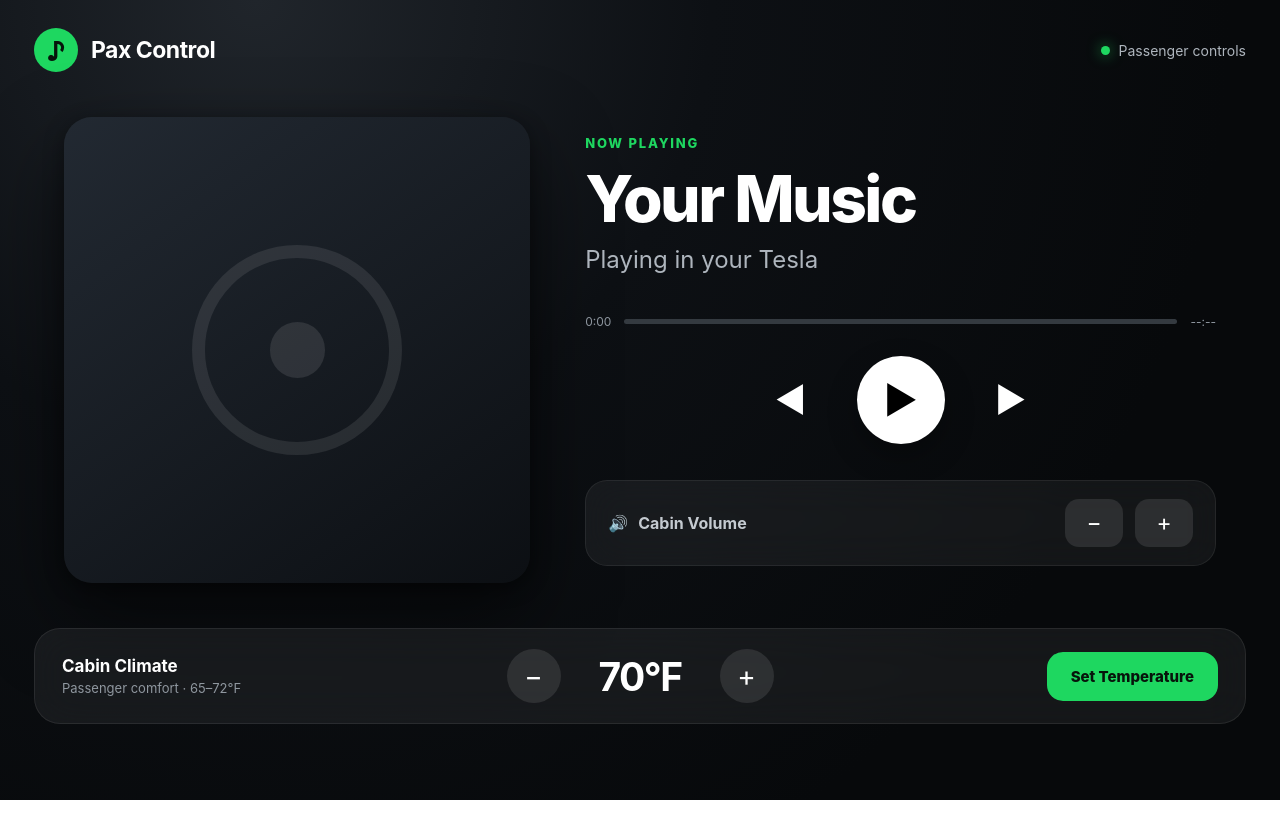
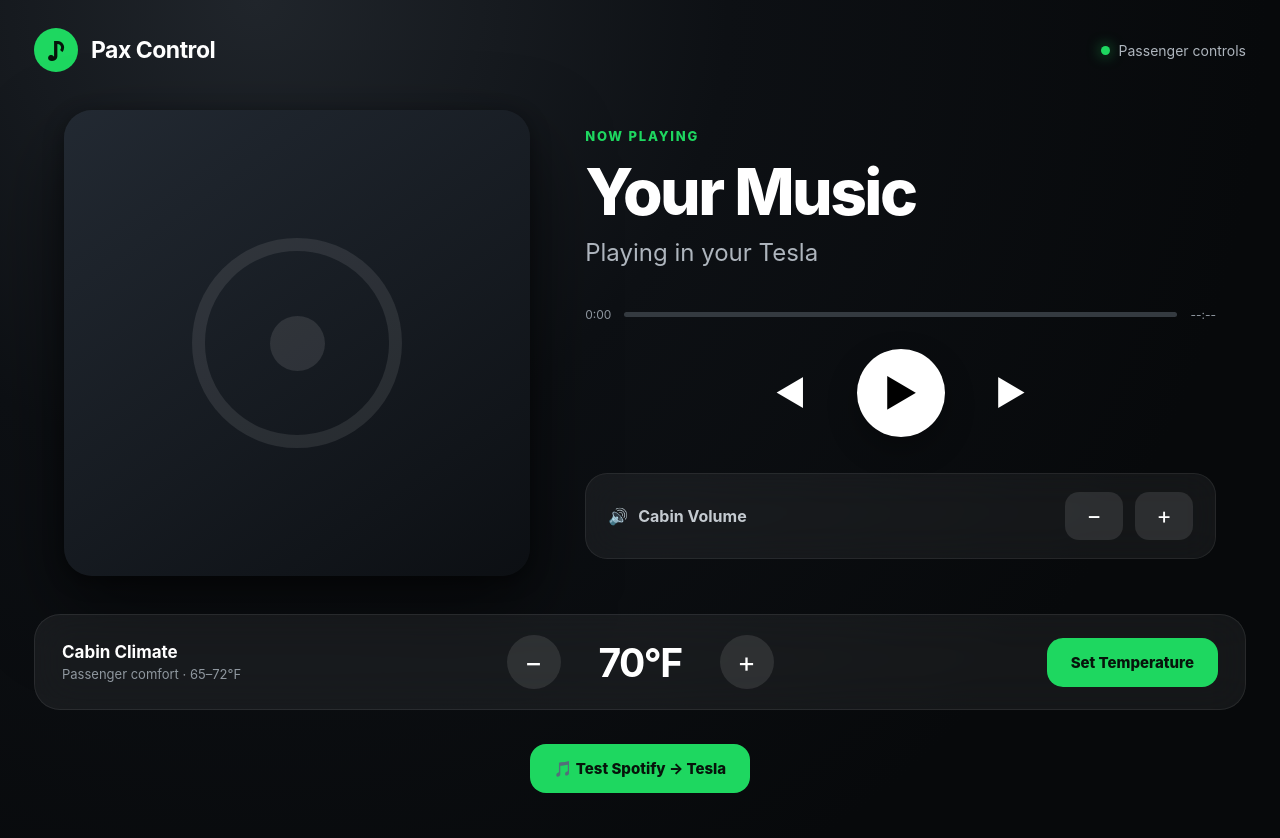
Before and after one commit to evega380-cyber/Tesla-Pax-Control, a website: page public/index.html in a window 1280 px wide. Before the commit the page ends 800 px from the top, so only its background shows below. Drawn offline with Linux system fonts and the light colour scheme.

Commit message:
Update index.html

```diff
--- a/public/index.html
+++ b/public/index.html
@@ -574,7 +574,13 @@
     </button>
 
   </section>
-
+<div style="text-align:center; margin: 8px 0;">
+  <button
+    class="set-temp"
+    onclick="testSpotifyTesla()">
+    🎵 Test Spotify → Tesla
+  </button>
+</div>
   <div
     class="message"
     id="message">
@@ -727,7 +733,44 @@
       // Message already shown
     }
   }
+async function testSpotifyTesla() {
+  showMessage(
+    "Sending Spotify test...",
+    ""
+  );
 
+  try {
+    const response =
+      await fetch(
+        "/api/spotify/test-tesla-playback",
+        {
+          method: "POST",
+          credentials: "same-origin"
+        }
+      );
+
+    const data =
+      await response.json();
+
+    if (!response.ok) {
+      throw new Error(
+        data.error ||
+        "Spotify playback test failed."
+      );
+    }
+
+    showMessage(
+      "Spotify command sent to Tesla!",
+      "success"
+    );
+
+  } catch (error) {
+    showMessage(
+      error.message,
+      "error"
+    );
+  }
+}
 </script>
 
 </body>
```
